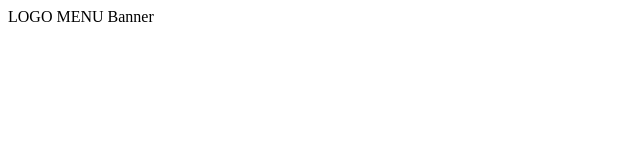
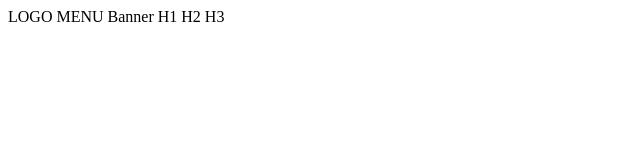
Before and after one commit to alexwawo/test-pti, a plain HTML site: page index.html in a window 1280 px wide. Shown: the full height of the page, 0-640 px from the left. Drawn offline with Linux system fonts and the light colour scheme.

Commit message:
tambah highlight

```diff
--- a/index.html
+++ b/index.html
@@ -7,6 +7,6 @@
 
 LOGO MENU
 Banner
-
+H1 H2 H3
 </body>
 </html>
```
